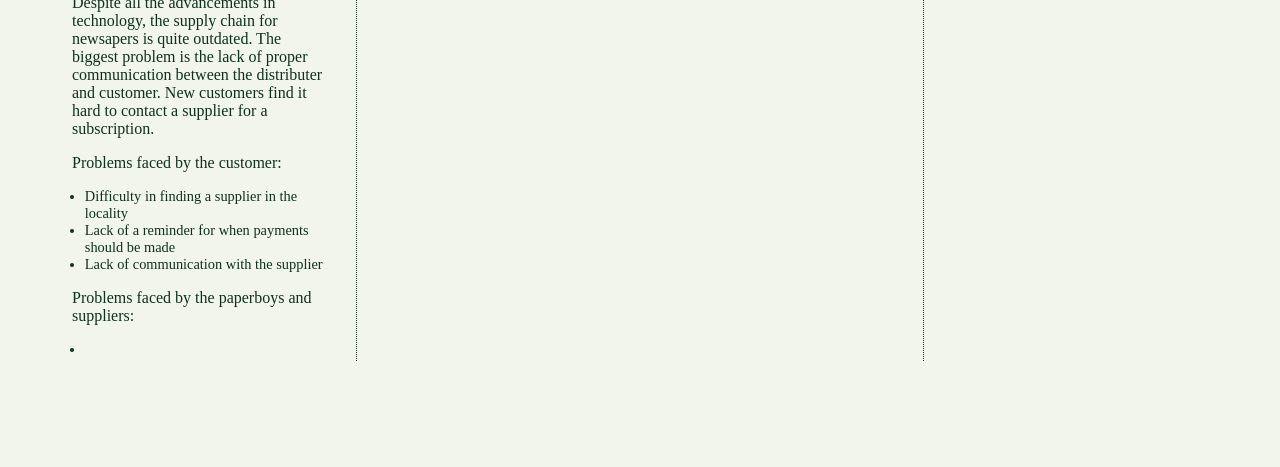
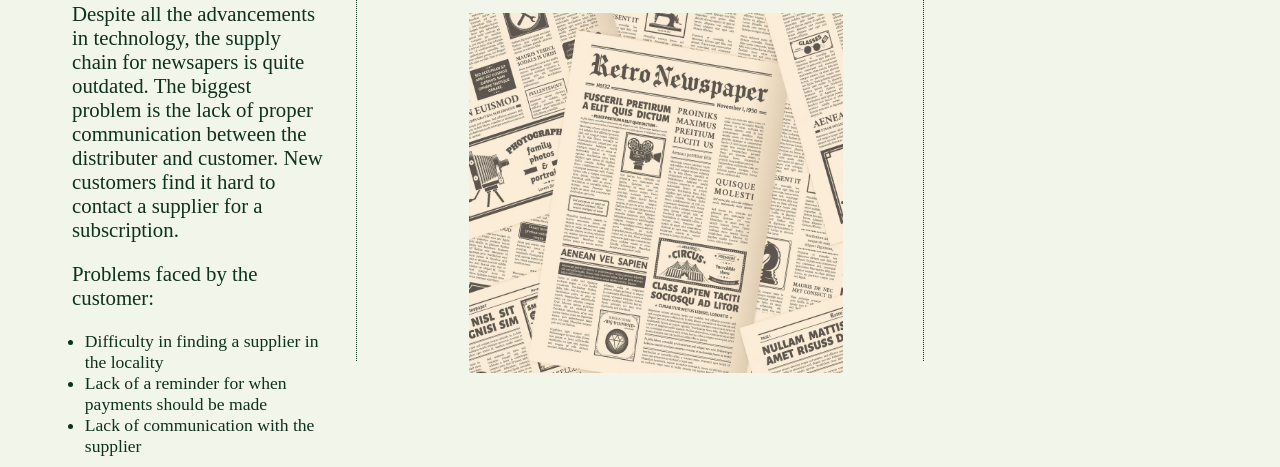
Before and after one commit to harshmehta14/Newspaper, a Gatsby site in the folder frontend_web/: page / in a window 1280 px wide. Shown: the part 333-800 px from the top of the page. Built offline with nearby package versions, Linux system fonts and the light colour scheme; Gatsby itself is replaced by a stand-in of ours.

Commit message:
web updatet

```diff
--- a/frontend_web/src/pages/index.js
+++ b/frontend_web/src/pages/index.js
@@ -2,6 +2,7 @@ import * as React from "react"
 import Layout from "../components/layout"
 import "../components/styles/global.css"
 import styled from "styled-components"
+import homepage from "../images/news.jpeg"
 
 const MainContainer = styled.div`
 	display: flex;
@@ -18,16 +19,18 @@ const Sidesection = styled.section`
 
   h3{
     margin-top: 0;
-    font-size: 1.8rem;
+    font-size: 2rem;
 	margin-bottom: 0;
   }
-
+ p{
+	font-size: 1.3rem
+ }
   ul {
 	padding-left: 0.8rem;
   }
 
   ul li{
-	font-size: 0.9rem;
+	font-size: 1.1rem;
   }
 `
 
@@ -43,6 +46,9 @@ const Midsection = styled.section`
     margin-top: 0;
 	font-size: 2.1rem;
   }
+  img{
+	margin:0 6rem;
+  }
 `
 
 const IndexPage = () => {
@@ -56,15 +62,16 @@ const IndexPage = () => {
 						<li>Difficulty in finding a supplier in the locality</li>
 						<li>Lack of a reminder for when payments should be made</li>
 						<li>Lack of communication with the supplier</li></ul></p>
-						<p>Problems faced by the paperboys and suppliers:
+						{/* <p>Problems faced by the paperboys and suppliers:
 							<ul>
 								<li></li>
 							</ul>
-						</p>
+						</p> */}
 						</Sidesection>
 				<Midsection><h2>What we hope to accomplish</h2>
+				<img src={homepage} height="90%" width="70%"/>
         </Midsection>
-				<Sidesection>content</Sidesection>
+				<Sidesection><h3>Contact</h3></Sidesection>
 			</MainContainer>
 		</Layout>
 	)
```
Also changed, not shown: frontend_web/src/images/homepage.jpg (added), frontend_web/src/images/news.jpeg (added), 1 other file.
